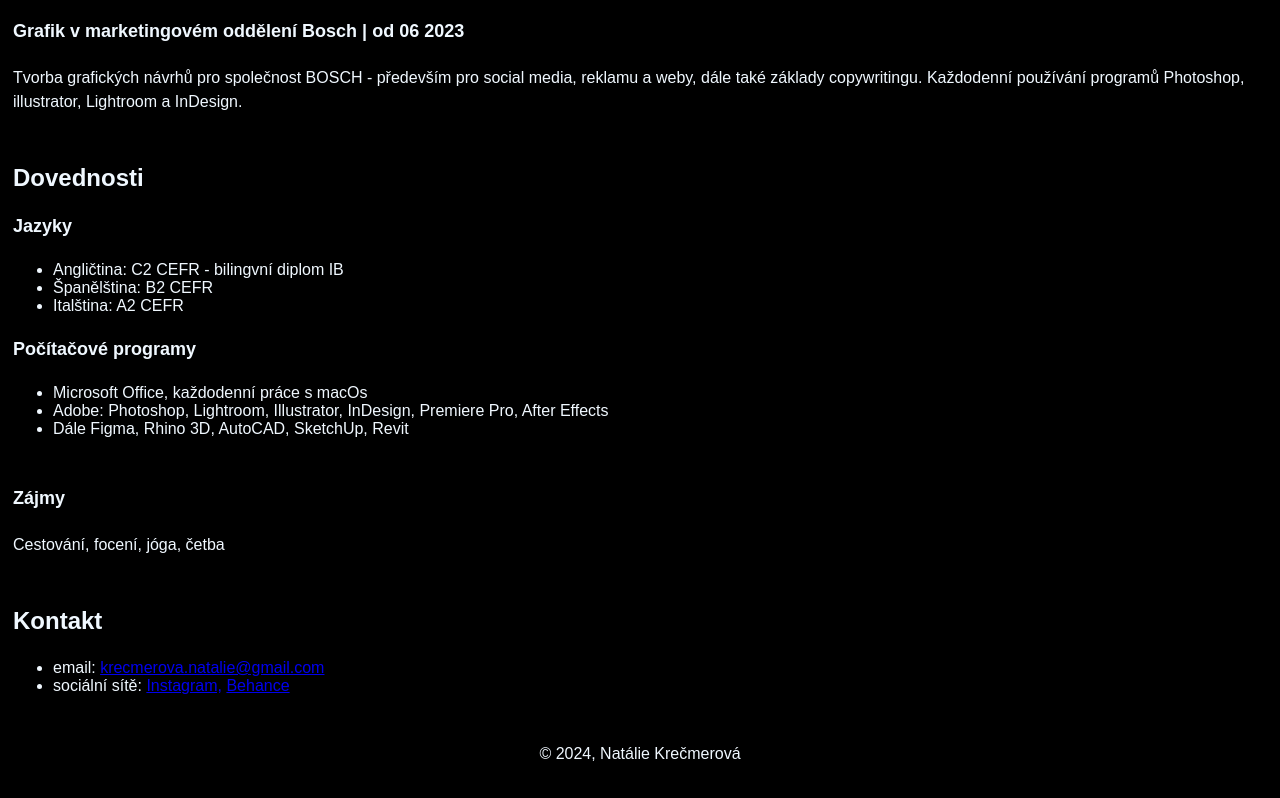
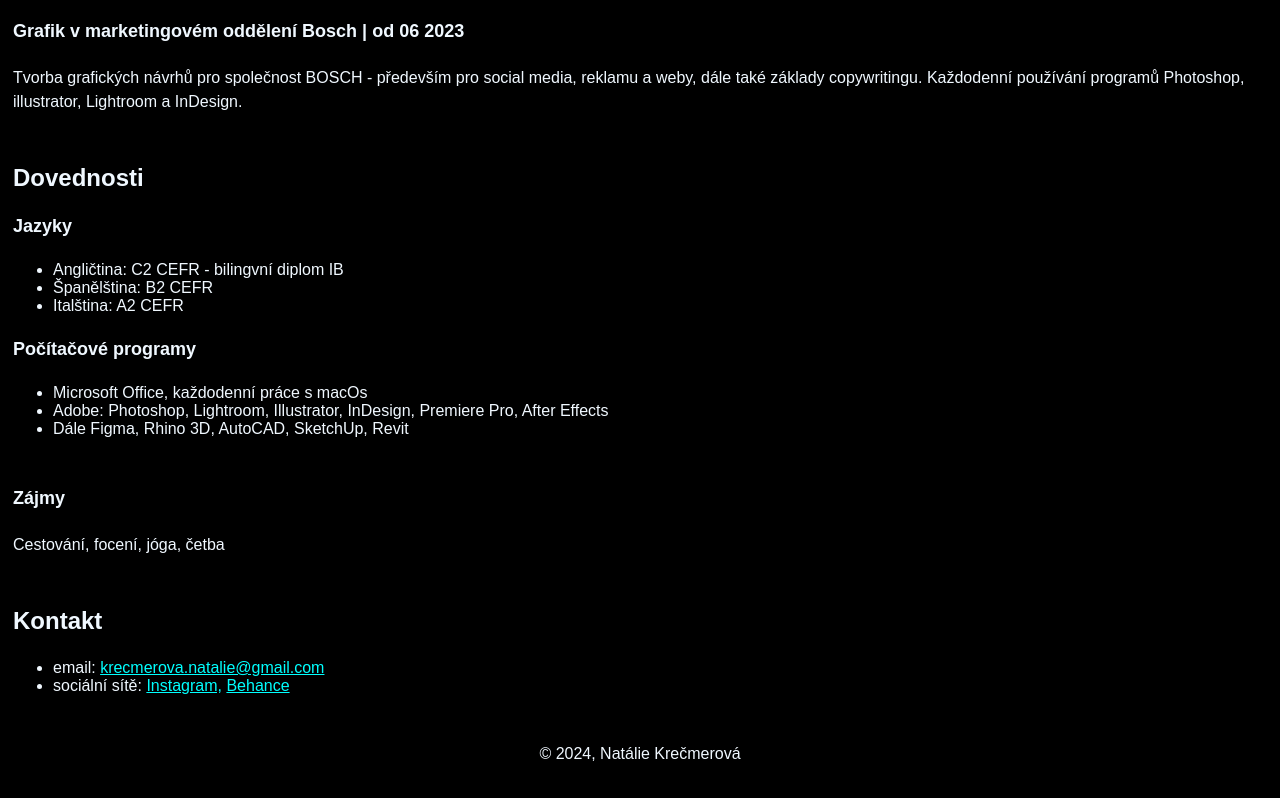
Before and after one commit to nataliekrecm/ukol1, a plain HTML site: page index.html in a window 1280 px wide. Shown: the part 842-1640 px from the top of the page. Drawn offline with Linux system fonts and the light colour scheme.

Commit message:
změny další

```diff
--- a/style.css
+++ b/style.css
@@ -22,3 +22,5 @@ line-height: 1.5;}
 section {padding: 5px;}
 footer{text-align: center;
     padding: 10px;}
+
+a{color: aqua;}
```
